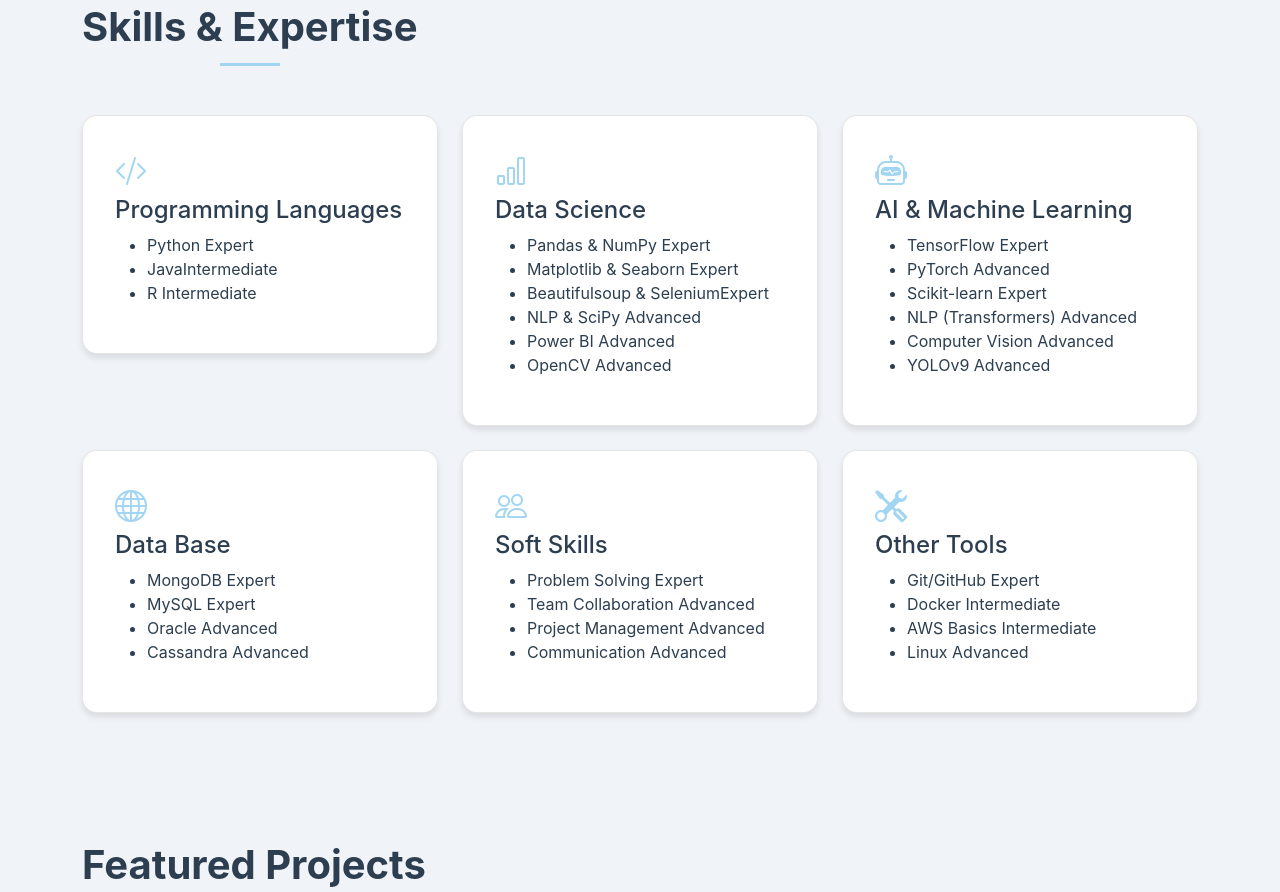
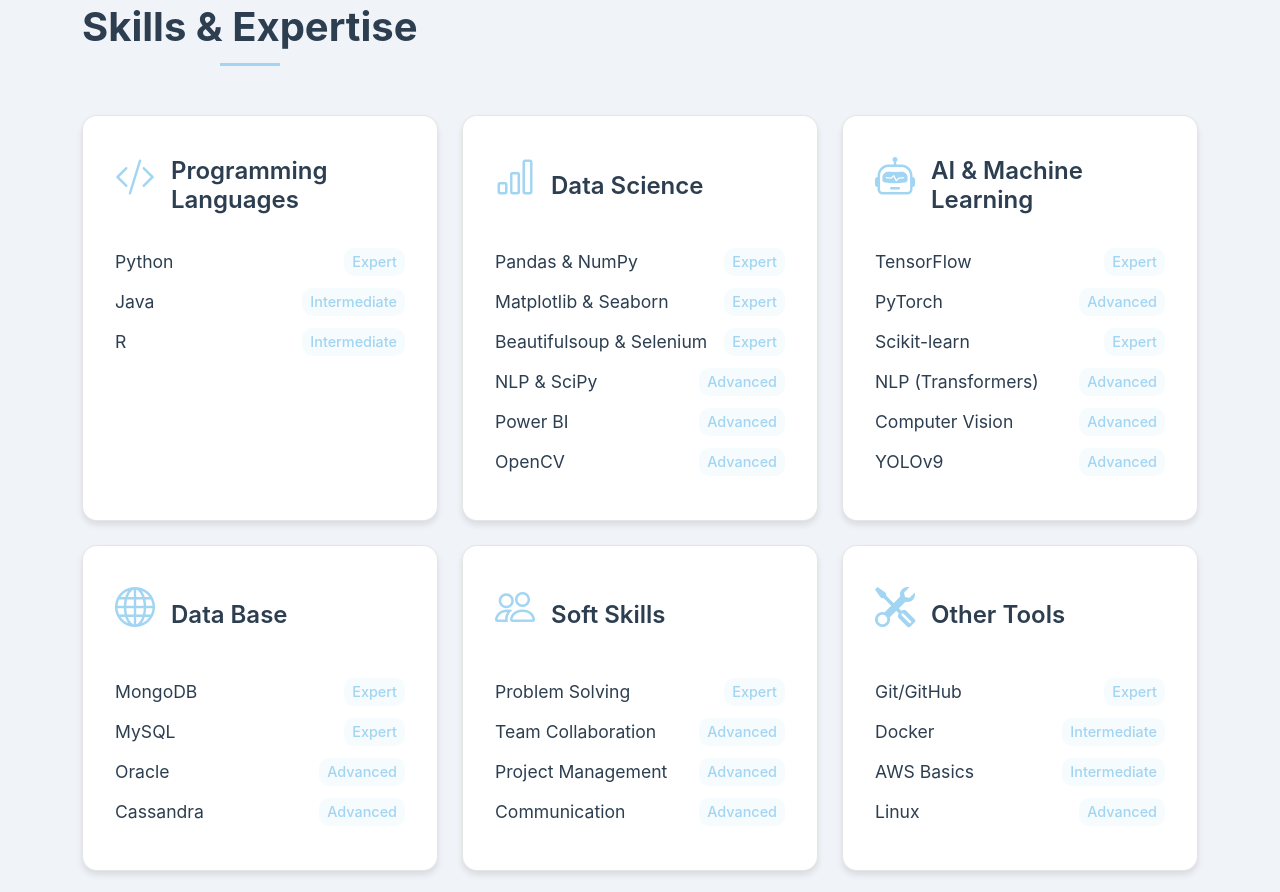
Before and after one commit to Mazine3/portfolio, a plain HTML site: page index.html in a window 1280 px wide. Shown: the part 1682-2574 px from the top of the page. Drawn offline with nearby package versions, Linux system fonts and the light colour scheme; files whose address does not match are found by name.

Commit message:
Update styles.css

```diff
--- a/styles.css
+++ b/styles.css
@@ -523,3 +523,70 @@ form .btn-primary:hover {
     color: var(--soft-blue);
     transform: scale(1.2);
 }
+
+
+.skills-section {
+    padding: 8rem 0;
+    background: var(--soft-bg);
+}
+
+.skill-card {
+    background: white;
+    padding: 2rem;
+    border-radius: 15px;
+    border: 1px solid rgba(0, 0, 0, 0.1);
+    box-shadow: 0 4px 6px rgba(0, 0, 0, 0.1);
+    transition: all 0.3s ease;
+    height: 100%; /* Ensures all cards are the same height */
+}
+
+.skill-card:hover {
+    transform: translateY(-5px);
+    box-shadow: 0 10px 20px rgba(0, 0, 0, 0.15);
+}
+
+.skill-header {
+    display: flex;
+    align-items: center;
+    gap: 1rem;
+    margin-bottom: 1.5rem;
+}
+
+.skill-icon {
+    font-size: 2.5rem;
+    color: var(--soft-blue);
+}
+
+.skill-card h4 {
+    font-size: 1.5rem;
+    font-weight: 600;
+    color: var(--text-color);
+    margin: 0;
+}
+
+.skill-list {
+    list-style: none;
+    padding: 0;
+    margin: 0;
+}
+
+.skill-list li {
+    font-size: 1.1rem;
+    color: var(--text-color);
+    margin-bottom: 0.75rem;
+    display: flex;
+    justify-content: space-between;
+    align-items: center;
+}
+
+.skill-level {
+    font-size: 0.9rem;
+    color: var(--soft-blue);
+    font-weight: 500;
+    background: rgba(162, 213, 242, 0.1); /* Light blue background */
+    padding: 0.2rem 0.5rem;
+    border-radius: 10px;
+}
+.testimonial-text {
+    max-height: 80px;
+}
```
